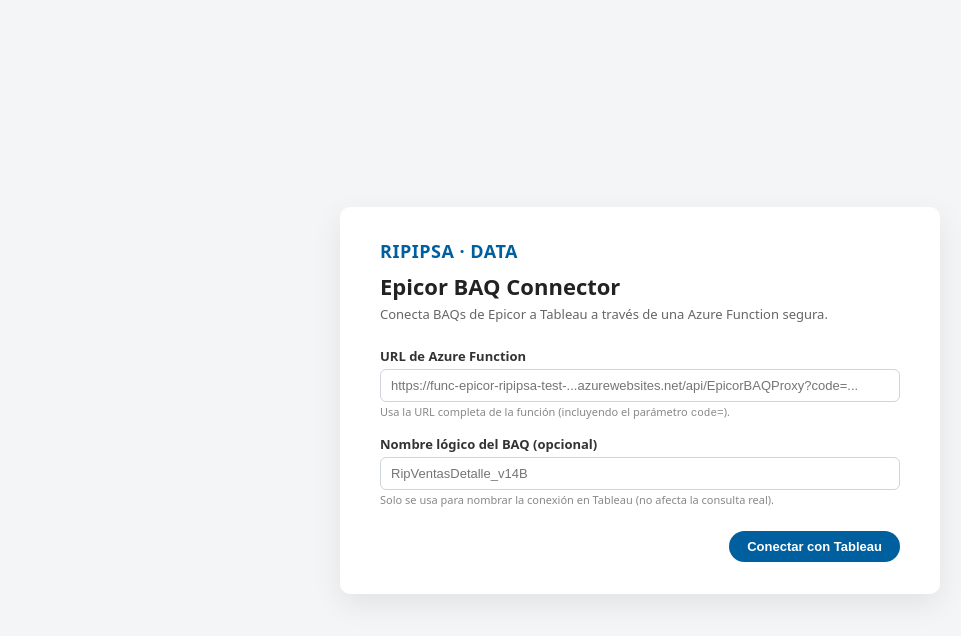
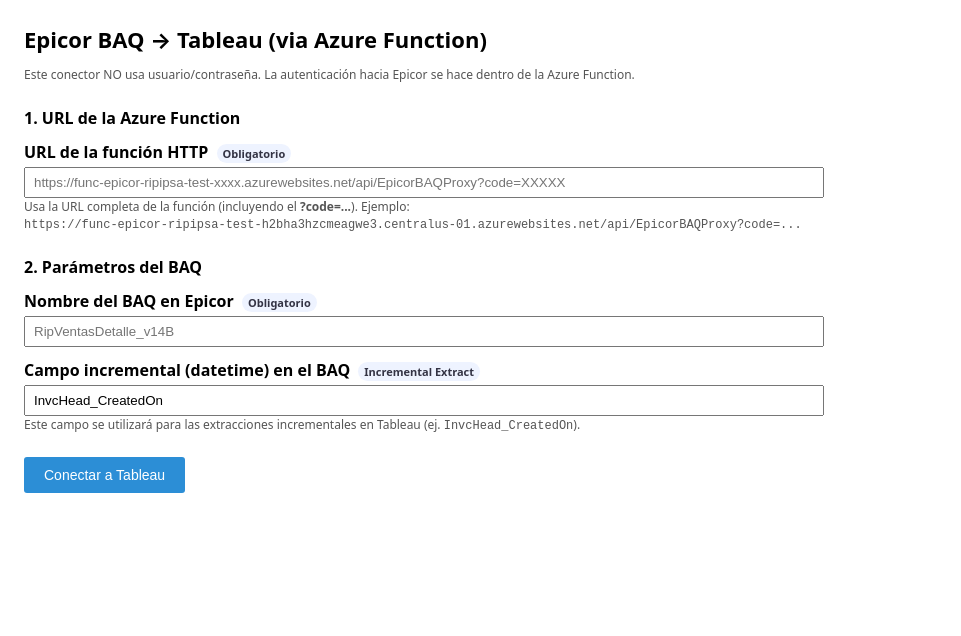
Before and after one commit to JorgeFernandezMarin/epicor-baq-wdc, a browser extension: page index.html in a window 1280 px wide. Shown: the whole page, without its empty margins (0-961 px from the left). Drawn offline with Linux system fonts and the light colour scheme; a script that the page names is missing.

Commit message:
Update index.html

```diff
--- a/index.html
+++ b/index.html
@@ -1,144 +1,114 @@
 <!DOCTYPE html>
 <html lang="es">
+
 <head>
-  <meta charset="utf-8">
-  <title>Ripipsa – Epicor BAQ via Azure Function</title>
+  <meta charset="utf-8" />
+  <title>Epicor BAQ via Azure Function</title>
 
+  <!-- Librería oficial WDC 2.4 -->
   <script src="https://connectors.tableau.com/libs/tableauwdc-2.4.latest.min.js"></script>
   <script src="script.js"></script>
 
   <style>
     body {
       font-family: system-ui, -apple-system, BlinkMacSystemFont, "Segoe UI", sans-serif;
-      background: #f4f5f7;
-      margin: 0;
-      padding: 0;
-    }
-
-    .page {
-      min-height: 100vh;
-      display: flex;
-      align-items: center;
-      justify-content: center;
-    }
-
-    .card {
-      background: #ffffff;
-      border-radius: 10px;
-      box-shadow: 0 10px 30px rgba(0,0,0,0.08);
-      padding: 32px 40px;
-      width: 520px;
-      max-width: 95%;
-    }
-
-    .logo {
-      font-weight: 700;
-      color: #005f9e;  /* azul tipo corporativo */
-      font-size: 18px;
-      letter-spacing: 0.5px;
-      text-transform: uppercase;
+      margin: 24px;
+      max-width: 800px;
     }
 
     h1 {
-      margin: 8px 0 4px;
       font-size: 22px;
-      color: #222;
+      margin-bottom: 8px;
     }
 
-    .subtitle {
-      color: #666;
-      font-size: 13px;
-      margin-bottom: 24px;
+    h2 {
+      font-size: 16px;
+      margin-top: 24px;
+      margin-bottom: 8px;
     }
 
     label {
+      font-weight: 600;
       display: block;
-      font-size: 13px;
-      font-weight: 600;
-      color: #333;
-      margin-top: 16px;
-      margin-bottom: 4px;
+      margin-top: 12px;
     }
 
     input[type="text"] {
       width: 100%;
-      padding: 8px 10px;
-      border-radius: 6px;
-      border: 1px solid #d0d4dd;
-      font-size: 13px;
+      padding: 6px 8px;
       box-sizing: border-box;
-    }
-
-    input[type="text"]:focus {
-      border-color: #005f9e;
-      outline: none;
-      box-shadow: 0 0 0 1px rgba(0,95,158,0.15);
+      margin-top: 4px;
     }
 
     .hint {
-      font-size: 11px;
-      color: #888;
-      margin-top: 2px;
-    }
-
-    .footer {
-      margin-top: 24px;
-      display: flex;
-      justify-content: flex-end;
+      font-size: 12px;
+      color: #555;
     }
 
     button {
-      background: #005f9e;
-      color: #fff;
+      margin-top: 24px;
+      padding: 10px 20px;
+      background-color: #2c8ed6;
+      color: white;
       border: none;
-      padding: 8px 18px;
-      border-radius: 20px;
-      font-size: 13px;
-      font-weight: 600;
+      border-radius: 3px;
+      font-size: 14px;
       cursor: pointer;
     }
 
     button:hover {
-      background: #004676;
+      background-color: #226ea6;
+    }
+
+    .badge {
+      display: inline-block;
+      font-size: 11px;
+      padding: 2px 6px;
+      border-radius: 999px;
+      background: #eef3ff;
+      color: #334;
+      margin-left: 4px;
     }
   </style>
 </head>
 
 <body>
-  <div class="page">
-    <div class="card">
-      <div class="logo">RIPIPSA · DATA</div>
-      <h1>Epicor BAQ Connector</h1>
-      <div class="subtitle">
-        Conecta BAQs de Epicor a Tableau a través de una Azure Function segura.
-      </div>
+  <h1>Epicor BAQ → Tableau (via Azure Function)</h1>
+  <p class="hint">
+    Este conector NO usa usuario/contraseña. La autenticación hacia Epicor se hace dentro de la Azure Function.
+  </p>
 
-      <label for="functionUrl">URL de Azure Function</label>
-      <input
-        type="text"
-        id="functionUrl"
-        placeholder="https://func-epicor-ripipsa-test-...azurewebsites.net/api/EpicorBAQProxy?code=..."
-      />
-      <div class="hint">
-        Usa la URL completa de la función (incluyendo el parámetro <code>code=</code>).
-      </div>
+  <h2>1. URL de la Azure Function</h2>
+  <label for="funcUrl">
+    URL de la función HTTP
+    <span class="badge">Obligatorio</span>
+  </label>
+  <input type="text" id="funcUrl"
+    placeholder="https://func-epicor-ripipsa-test-xxxx.azurewebsites.net/api/EpicorBAQProxy?code=XXXXX" />
 
-      <label for="baqName">Nombre lógico del BAQ (opcional)</label>
-      <input
-        type="text"
-        id="baqName"
-        placeholder="RipVentasDetalle_v14B"
-      />
-      <div class="hint">
-        Solo se usa para nombrar la conexión en Tableau (no afecta la consulta real).
-      </div>
+  <div class="hint">
+    Usa la URL completa de la función (incluyendo el <b>?code=...</b>). Ejemplo:<br />
+    <code>https://func-epicor-ripipsa-test-h2bha3hzcmeagwe3.centralus-01.azurewebsites.net/api/EpicorBAQProxy?code=...</code>
+  </div>
 
-      <div class="footer">
-        <button type="button" onclick="submitWDC()">
-          Conectar con Tableau
-        </button>
-      </div>
-    </div>
+  <h2>2. Parámetros del BAQ</h2>
+  <label for="baqName">
+    Nombre del BAQ en Epicor
+    <span class="badge">Obligatorio</span>
+  </label>
+  <input type="text" id="baqName" placeholder="RipVentasDetalle_v14B" />
+
+  <label for="incrField">
+    Campo incremental (datetime) en el BAQ
+    <span class="badge">Incremental Extract</span>
+  </label>
+  <input type="text" id="incrField" value="InvcHead_CreatedOn" />
+
+  <div class="hint">
+    Este campo se utilizará para las extracciones incrementales en Tableau (ej. <code>InvcHead_CreatedOn</code>).
   </div>
+
+  <button onclick="submitWDC()">Conectar a Tableau</button>
 </body>
+
 </html>
```
